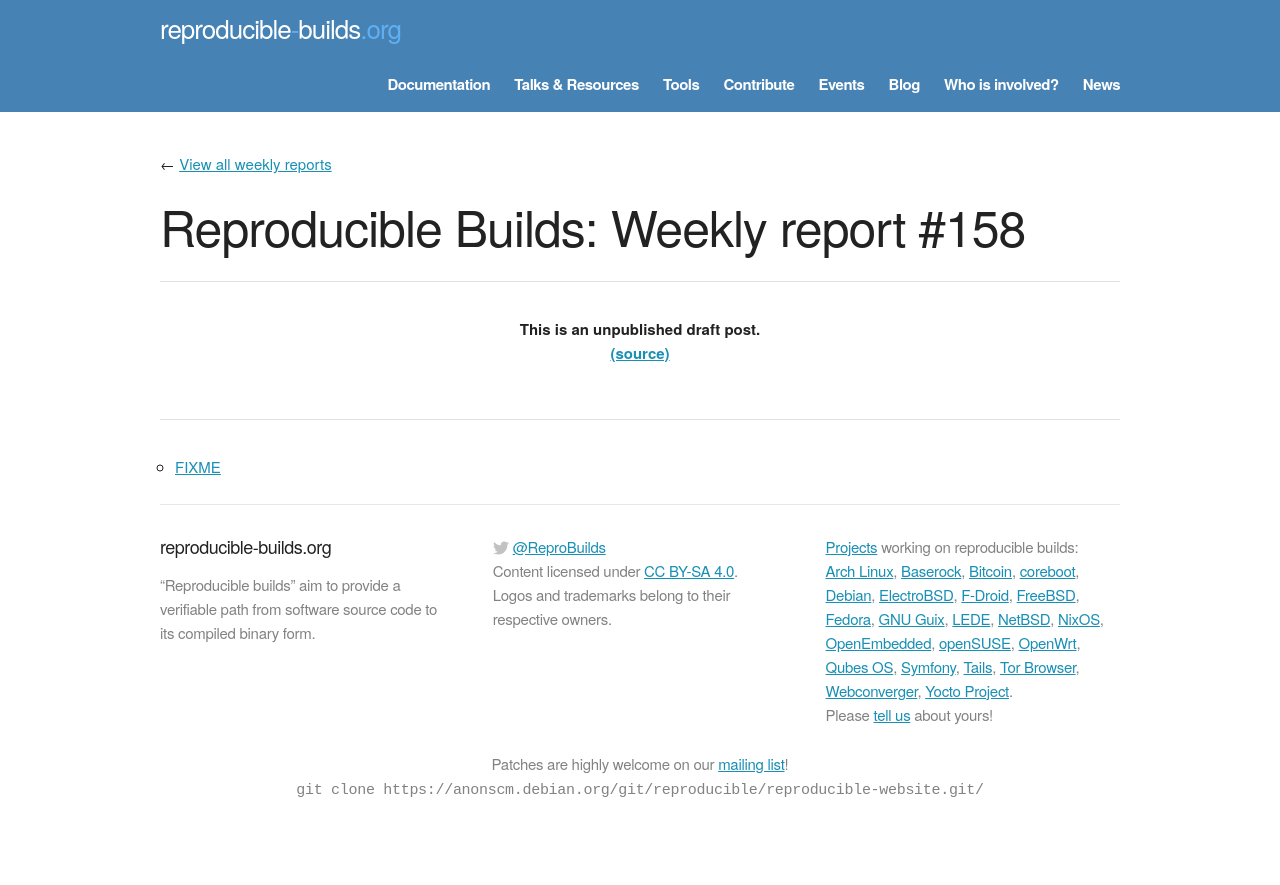
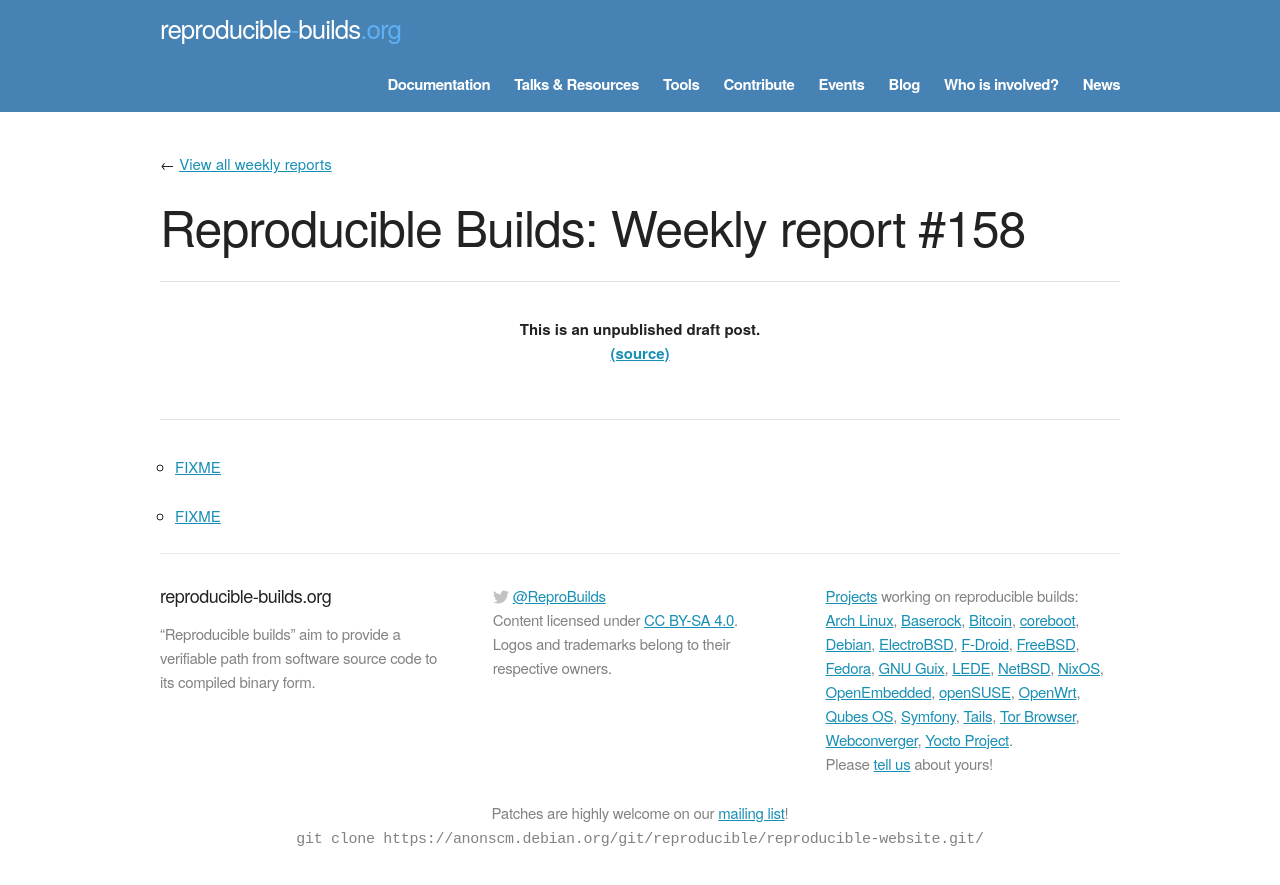
Before and after one commit to prototypefund/reproducible-website, a Jekyll site: the page built from _blog/posts/158.md, in a window 1280 px wide. Shown: the top 885 px of the page. Built offline with Jekyll 4.4.1, drawn with Linux system fonts in a browser that asks for light colours; some web fonts are replaced.

Commit message:
158 += https://www.turnkeylinux.org/blog/v15.0rc1-core-and-tkldev

```diff
--- a/_blog/posts/158.md
+++ b/_blog/posts/158.md
@@ -4,3 +4,5 @@ week: 158
 ---
 
 * [FIXME](https://twitter.com/__pandaman64__/status/991696974675034112)
+
+* [FIXME](https://www.turnkeylinux.org/blog/v15.0rc1-core-and-tkldev)
```
